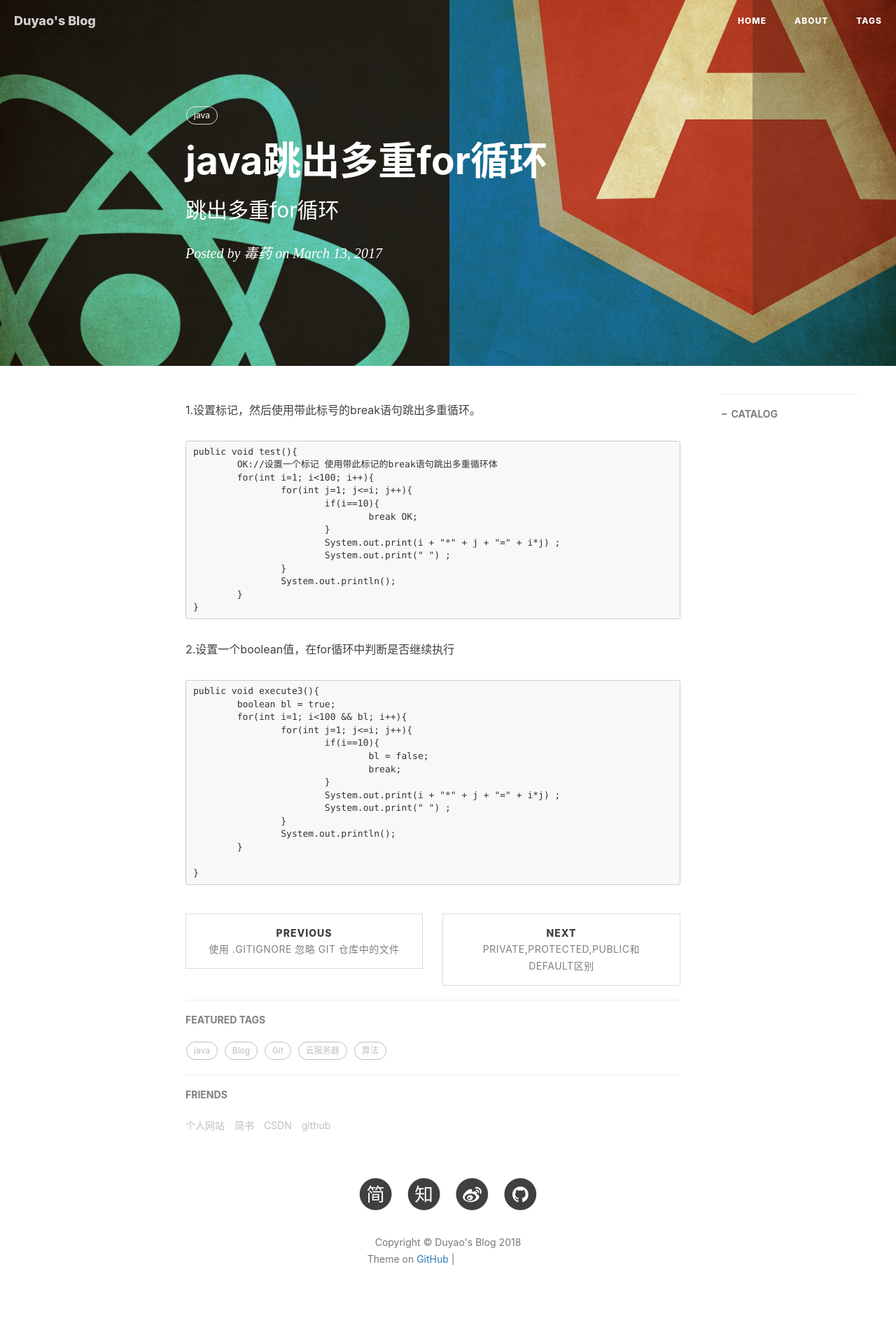
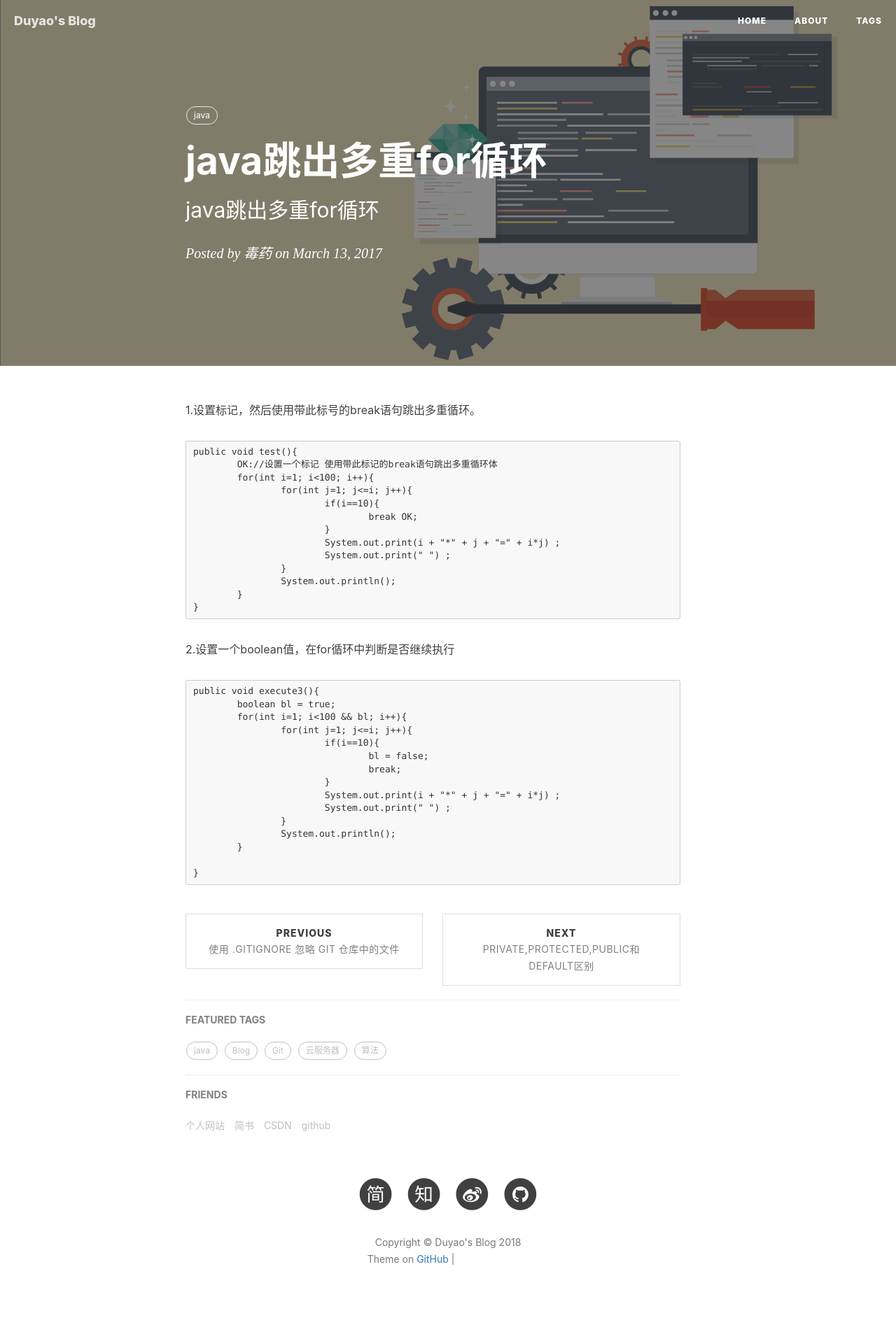
Before and after one commit to runner1920/runner1920.github.io, a Jekyll site: the page built from _posts/2017-03-13-Java跳出多重for循环.md, in a window 1280 px wide. Shown: the whole page at 70% size. Built offline with Jekyll 4.4.1, drawn with Linux system fonts in a browser that asks for light colours; nearby versions of some CDN libraries; comment, search, counter and statistics services are not loaded; grey boxes are pictures that could not be loaded.

Commit message:
博客修改

```diff
--- a/_posts/2017-03-13-Java跳出多重for循环.md
+++ b/_posts/2017-03-13-Java跳出多重for循环.md
@@ -1,11 +1,11 @@
 ---
 layout:     post
 title:      java跳出多重for循环
-subtitle:   跳出多重for循环
+subtitle:   java跳出多重for循环
 date:       2017-03-13
 author:     毒药
-header-img: img/post-bg-re-vs-ng2.jpg
-catalog: true
+header-img: img/post-bg-debug.png
+catalog: false
 tags:
     - java
 ---
```
